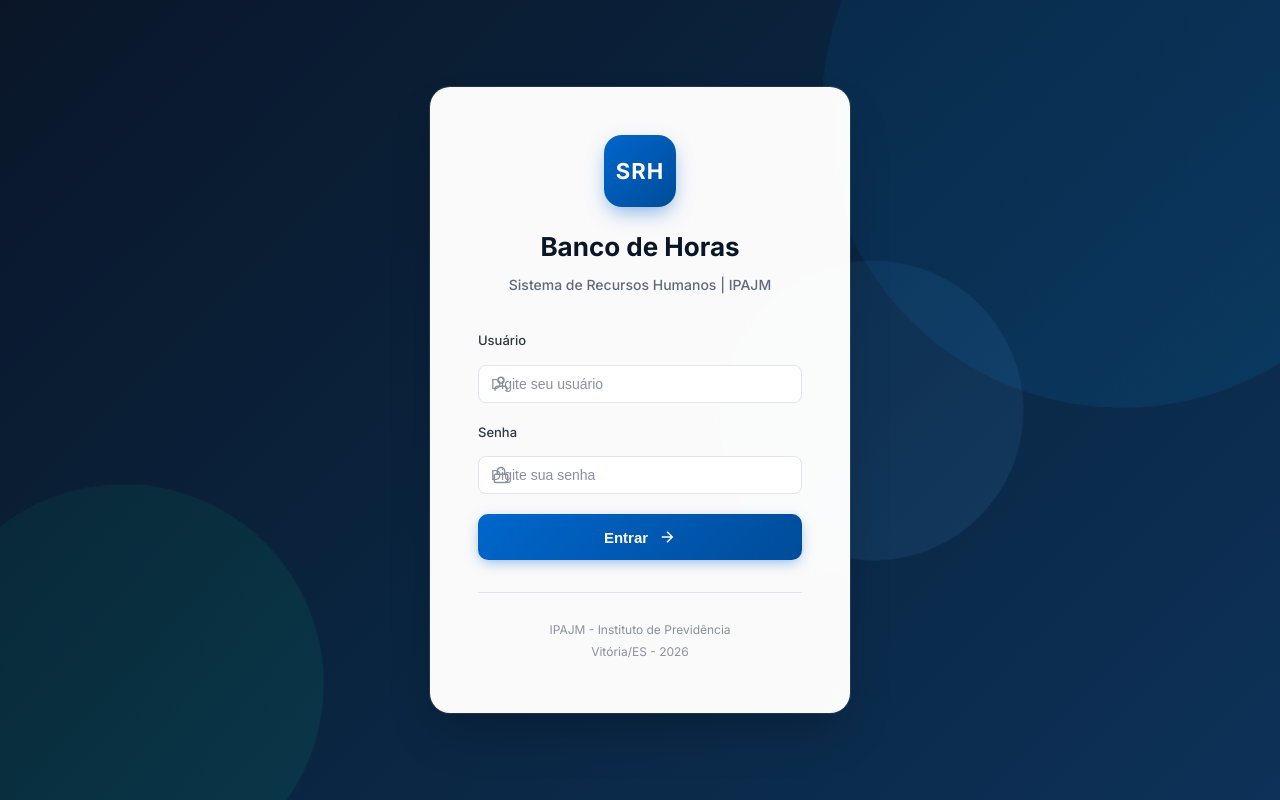
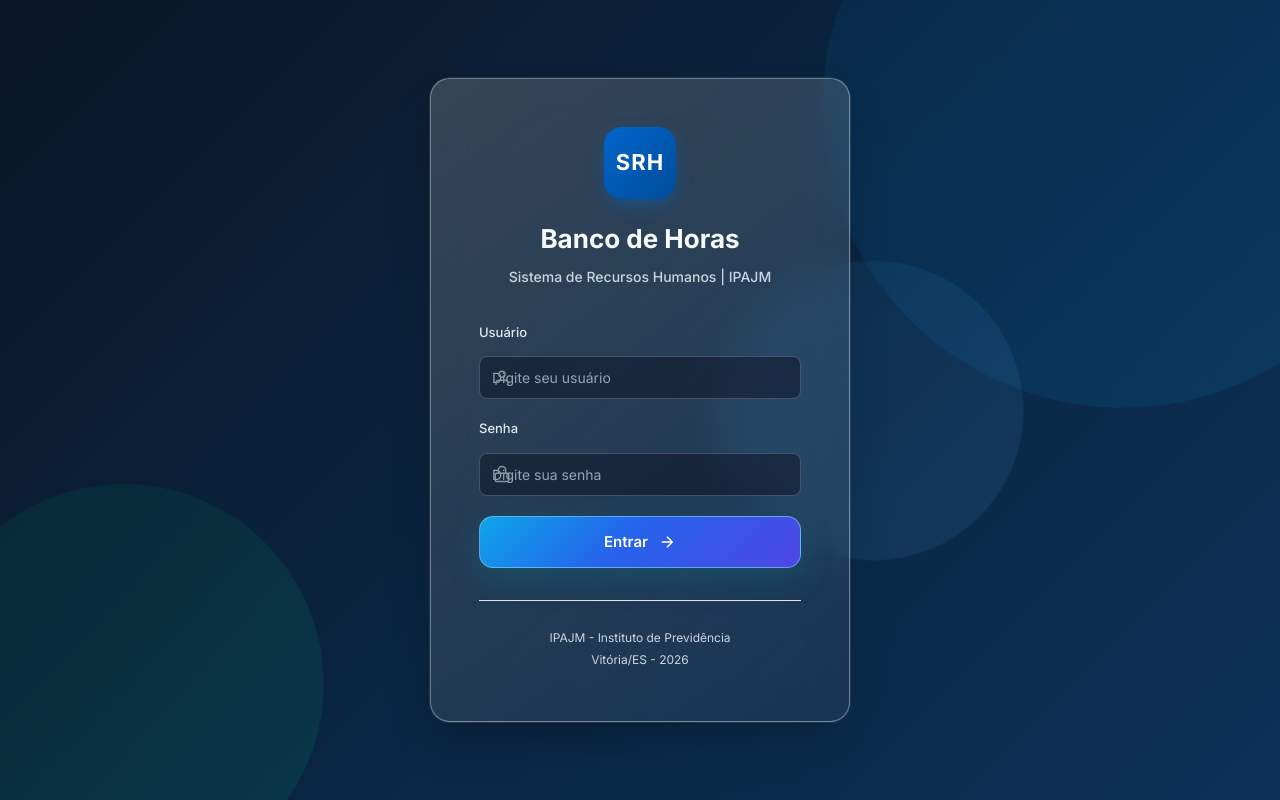
Before and after one commit to albertjr99/Banco-de-Horas, a Flask app: page / in a window 1280 px wide. Run offline with Flask 3, Linux system fonts and the light colour scheme; some libraries are stand-ins or nearby versions; some web fonts are replaced.

Commit message:
feat: moderniza interface com glassmorphism, tailwind e ícones

```diff
--- a/static/css/styles.css
+++ b/static/css/styles.css
@@ -931,3 +931,123 @@ body {
 ::-webkit-scrollbar-track { background: var(--gray-100); }
 ::-webkit-scrollbar-thumb { background: var(--gray-300); border-radius: 4px; }
 ::-webkit-scrollbar-thumb:hover { background: var(--gray-400); }
+
+/* ===================================
+   MODERN UI LAYER (Glassmorphism + Neumorphism)
+   =================================== */
+body {
+    font-family: 'Inter', system-ui, sans-serif;
+    background:
+        radial-gradient(circle at 10% 20%, rgba(56, 189, 248, 0.16), transparent 40%),
+        radial-gradient(circle at 85% 10%, rgba(59, 130, 246, 0.2), transparent 35%),
+        linear-gradient(140deg, #020617 0%, #0f172a 55%, #172554 100%);
+    color: #e2e8f0;
+    min-height: 100vh;
+}
+
+.app-container { background: transparent; }
+
+.sidebar,
+.main-header,
+.data-section,
+.stat-card,
+.modal-content,
+.consulta-card,
+.filters-card,
+.table-wrapper,
+.calendar-card,
+.zoom-controls,
+.search-box,
+.user-info,
+.notification-dropdown {
+    background: linear-gradient(135deg, rgba(15, 23, 42, 0.72), rgba(30, 41, 59, 0.65)) !important;
+    border: 1px solid rgba(148, 163, 184, 0.2) !important;
+    backdrop-filter: blur(18px);
+    -webkit-backdrop-filter: blur(18px);
+    box-shadow: inset 1px 1px 0 rgba(255,255,255,0.08), 8px 8px 20px rgba(2, 6, 23, 0.4), -8px -8px 18px rgba(30, 41, 59, 0.35);
+}
+
+.sidebar { border-right: 1px solid rgba(148,163,184,.25) !important; }
+.page-title,.data-title,.nav-section-title,.stat-value,.modal-title { color: #f8fafc !important; }
+.stat-label,.breadcrumb span,.user-role,.login-subtitle,.table th,.text-muted { color: #cbd5e1 !important; }
+
+.nav-item,
+.btn,
+.icon-btn,
+input,
+select,
+textarea {
+    transition: all .25s ease, transform .2s ease;
+}
+
+.nav-item:hover,
+.btn:hover,
+.icon-btn:hover,
+.stat-card:hover {
+    transform: translateY(-2px);
+    box-shadow: 0 14px 26px rgba(14, 116, 144, 0.18), inset 0 1px 0 rgba(255,255,255,0.12);
+}
+
+.icon, .search-icon i, .icon-btn i, button i, .btn i {
+    width: 16px;
+    height: 16px;
+    stroke-width: 2.3;
+    display: inline-flex;
+    vertical-align: middle;
+}
+
+.btn,
+.icon-btn,
+.login-btn {
+    border-radius: 14px !important;
+}
+
+.btn-primary,
+.login-btn {
+    background: linear-gradient(135deg, #0ea5e9 0%, #2563eb 45%, #4f46e5 100%) !important;
+    border: 1px solid rgba(125, 211, 252, 0.6) !important;
+    box-shadow: 0 10px 30px rgba(14, 116, 144, 0.35);
+}
+
+input, select, textarea {
+    background: rgba(15, 23, 42, 0.55) !important;
+    border-color: rgba(148, 163, 184, 0.35) !important;
+    color: #e2e8f0 !important;
+}
+
+input::placeholder, textarea::placeholder { color: #94a3b8 !important; }
+
+.login-card {
+    background: linear-gradient(145deg, rgba(255,255,255,0.18), rgba(255,255,255,0.05));
+    border: 1px solid rgba(255,255,255,0.35);
+}
+
+.login-title { color: #f8fafc; }
+.login-form label { color: #e2e8f0; }
+.login-footer p { color: #cbd5e1; }
+
+.table tr:hover td,
+.registros-table tbody tr:hover,
+.servidores-table tbody tr:hover {
+    background: rgba(56, 189, 248, 0.08) !important;
+}
+
+.stat-card::after {
+    content: '';
+    position: absolute;
+    inset: 0;
+    border-radius: inherit;
+    border: 1px solid rgba(255,255,255,0.06);
+    pointer-events: none;
+}
+
+@keyframes pulseGlow {
+    0%, 100% { box-shadow: 0 0 0 rgba(56,189,248,0); }
+    50% { box-shadow: 0 0 22px rgba(56,189,248,.35); }
+}
+
+.bell-btn { animation: pulseGlow 2.4s ease-in-out infinite; }
+
+.ui-float {
+    transform: translateY(-3px) scale(1.01);
+}
--- a/static/js/app.js
+++ b/static/js/app.js
@@ -66,6 +66,18 @@ function initLogin() {
 
 // Inicializar login quando a página carregar
 document.addEventListener('DOMContentLoaded', initLogin);
+
+
+function initModernUI() {
+    if (window.lucide) {
+        window.lucide.createIcons();
+    }
+
+    document.querySelectorAll('.stat-card, .data-section, .btn, .icon-btn').forEach((element) => {
+        element.addEventListener('mouseenter', () => element.classList.add('ui-float'));
+        element.addEventListener('mouseleave', () => element.classList.remove('ui-float'));
+    });
+}
 
 // ===================================
 // Zoom Control
@@ -1277,6 +1289,9 @@ function initApp() {
     // Inicializar zoom
     initZoom();
 
+    // Inicializar visual moderno
+    initModernUI();
+
     // Inicializar calendário
     initCalendario();
 
--- a/templates/index.html
+++ b/templates/index.html
@@ -7,6 +7,23 @@
     <link rel="preconnect" href="https://fonts.googleapis.com">
     <link rel="preconnect" href="https://fonts.gstatic.com" crossorigin>
     <link href="https://fonts.googleapis.com/css2?family=Inter:wght@400;500;600;700&family=JetBrainsMono:wght@400;500;600&display=swap" rel="stylesheet">
+    <script src="https://cdn.tailwindcss.com"></script>
+    <script>
+        tailwind.config = {
+            theme: {
+                extend: {
+                    fontFamily: {
+                        sans: ['Inter', 'system-ui', 'sans-serif'],
+                        mono: ['JetBrains Mono', 'monospace']
+                    },
+                    boxShadow: {
+                        glow: "0 12px 34px rgba(37, 99, 235, 0.25)"
+                    }
+                }
+            }
+        }
+    </script>
+    <script src="https://unpkg.com/lucide@latest"></script>
     <link rel="stylesheet" href="/static/css/styles.css">
 </head>
 <body>
```
Also changed, not shown: other parts of templates/index.html (+15 -15 lines).
